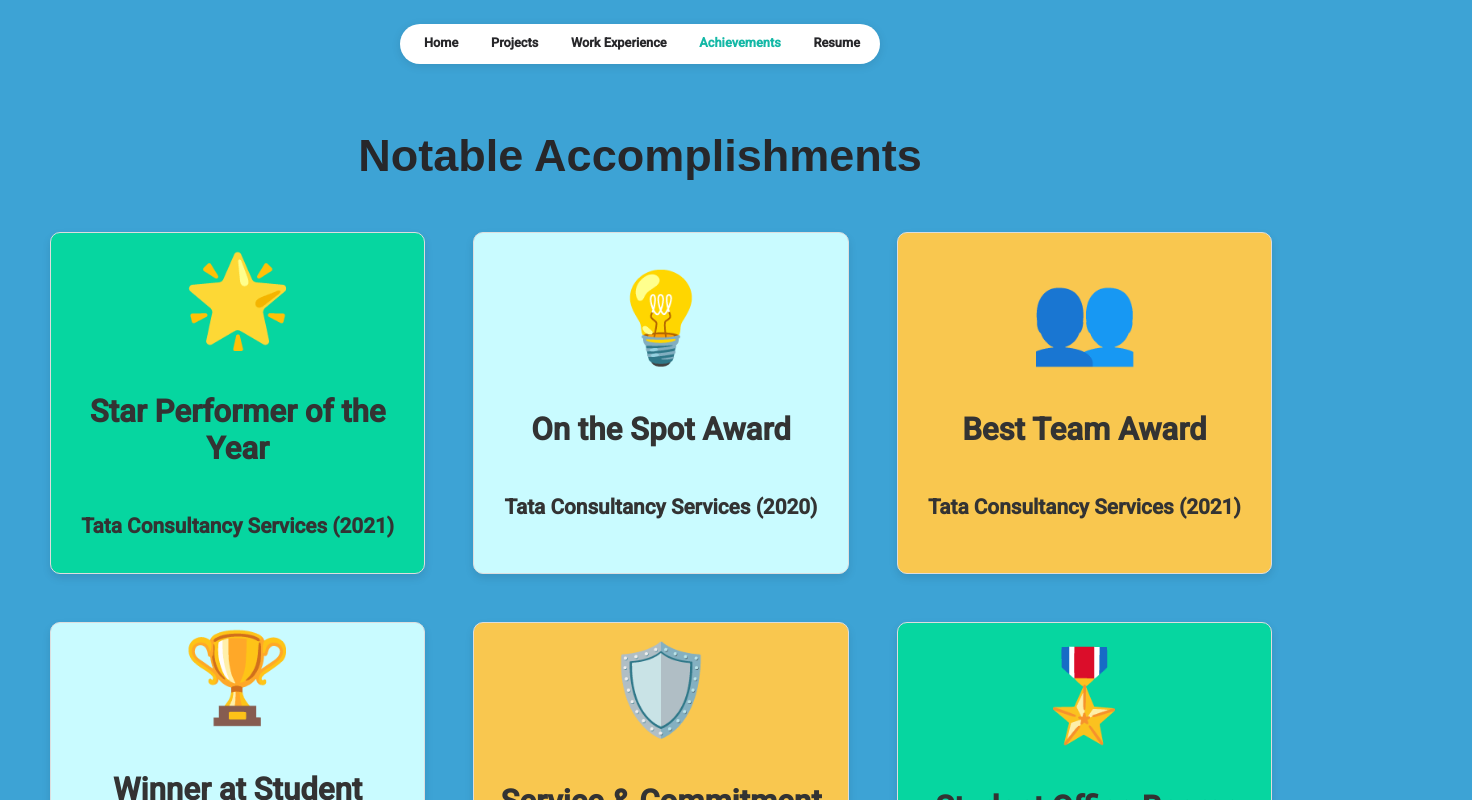
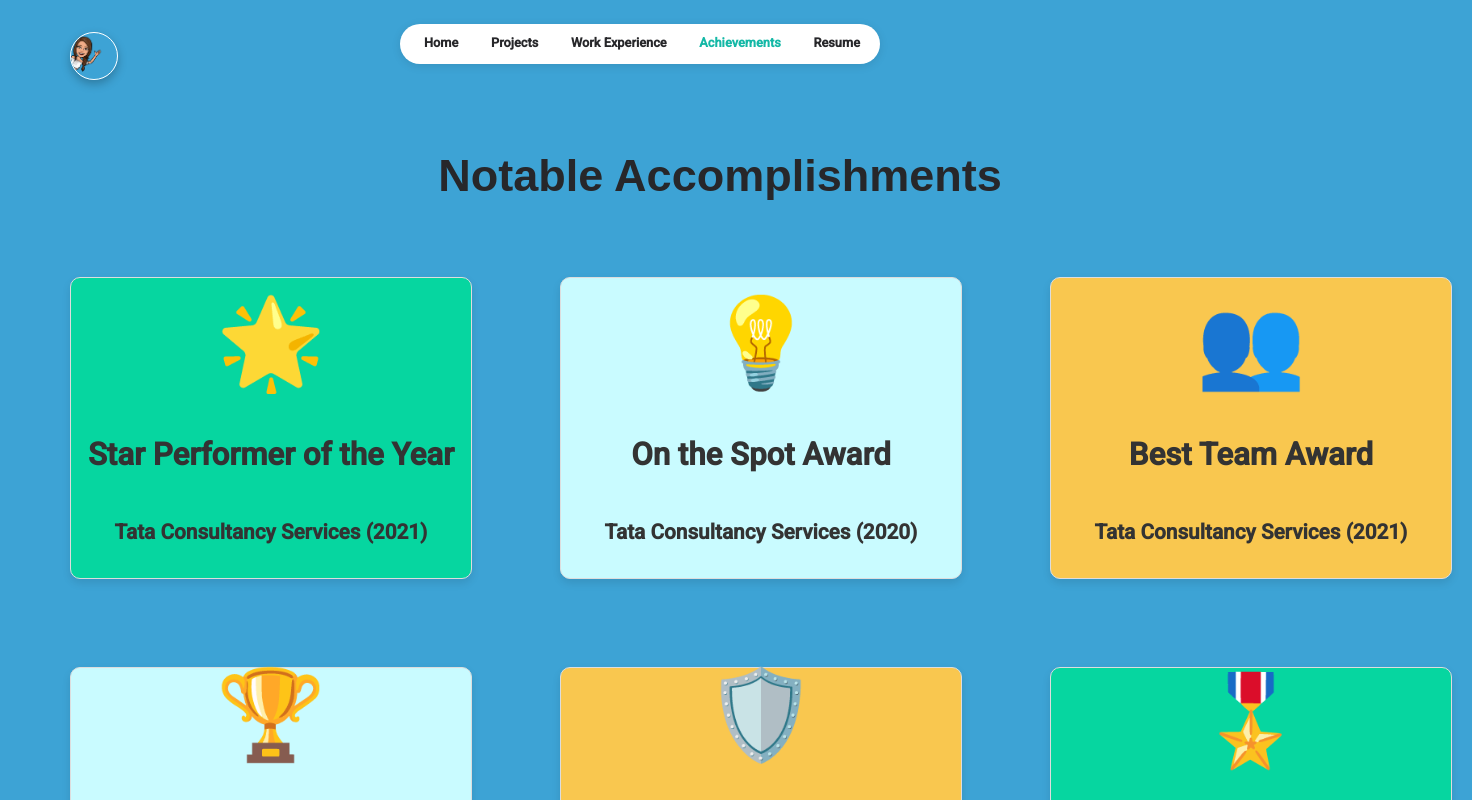
Before and after one commit to PrathibaRamesh/My-Portfolio, a React (Create React App) app: page /achievements in a window 1280 px wide. Shown: the top 800 px of the page, 1472 px wide, since content can reach past the window. Built offline with nearby package versions, Linux system fonts and the light colour scheme.

Commit message:
Description change and logo added to achievements

```diff
--- a/src/components/homepage/data/timelineElements.js
+++ b/src/components/homepage/data/timelineElements.js
@@ -4,7 +4,8 @@ const timelineElements = [
         title: "Bachelor's Degree, Engineering",
         location: "Anna University, India",
         description: "Graduated with a Bachelor's degree in Engineering with a GPA of 3.4 out of 4 at Anna University.",
-        buttonText: "Show More",
+        buttonText: "View Projects",
+        link: "/projects",
         date: "Aug 2013-July 2017",
         icon: "school",
         color: "blue",
@@ -16,6 +17,7 @@ const timelineElements = [
         location: "Tata Consultancy Services, India",
         description: "Developed and optimized front-end components with ReactJS and Redux, and migrated legacy applications to modern frameworks like ASP.Net MVC and AngularJS. Implemented CI/CD pipelines, scalable APIs with NodeJS, and optimized databases for enhanced system efficiency.",
         buttonText: "Details",
+        link: "/article/3",
         date: "Oct 2017-Nov 2021",
         icon: "work",
         color: "purple",
@@ -26,7 +28,8 @@ const timelineElements = [
         title: "Master's Degree, Computer Science",
         location: "San Francisco State University, CA",
         description: "Graduated with a Master's degree in Computer Sciencer with a GPA of 3.8 out of 4 at San Francisco State University(SFSU).",
-        buttonText: "Details",
+        buttonText: "View Projects",
+        link: "/projects",
         date: "Jan 2022-Dec 2023",
         icon: "school",
         color: "blue",
@@ -38,6 +41,7 @@ const timelineElements = [
         location: "KQED Public Media, CA",
         description: "Migrated business data from a legacy SQL- based CRM to MongoDB, enhancing efficiency and accessibility.Developed Python pipelines for seamless data synchronization and created Tableau dashboards to improve visualization and decision - making.",
         buttonText: "Details",
+        link: "/article/2",
         date: "July 2023-Dec 2023",
         icon: "work",
         color: "red",
@@ -49,6 +53,7 @@ const timelineElements = [
         location: "Cardinality.ai, MD",
         description: "Developed custom components with Form.io, designed RESTful APIs using Node.js, and built dynamic frontends with Angular. Optimized PostgreSQL views and collaborated with teams to deliver scalable, high-performance solutions.",
         buttonText: "Details",
+        link: "/article/1",
         date: "Feb 2024-present",
         icon: "work",
         color: "orange",
--- a/src/data/seo.jsx
+++ b/src/data/seo.jsx
@@ -2,7 +2,7 @@ const SEO = [
 	{
 		page: "home",
 		description:
-			"I am Prathiba Ramesh, a passionate and results-driven Software Engineer on the cusp of completing my master's degree in Computer Science. My journey in technology has been characterized by a relentless pursuit of excellence and a commitment to continuous learning.Throughout my career, I have honed my skills in software development, system architecture, and performance optimization. My proficiency spans a range of programming languages and I have a proven track record of designing and implementing scalable, efficient, and maintainable software systems.",
+			"I am Prathiba Ramesh, a passionate and results-driven Software Engineer with a master's degree in Computer Science. My journey in technology has been characterized by a relentless pursuit of excellence and a commitment to continuous learning. Throughout my career, I have honed my skills in software development, system architecture, and performance optimization. My proficiency spans a range of programming languages, and I have a proven track record of designing and implementing scalable, efficient, and maintainable software systems.",
 		keywords: [""],
 	},
 
--- a/src/data/user.js
+++ b/src/data/user.js
@@ -15,7 +15,7 @@ const INFO = {
 	homepage: {
 		title: "Software Engineer | FullStack Web developer",
 		description:
-			"I am Prathiba Ramesh, a passionate and results-driven Software Engineer on the cusp of completing my master's degree in Computer Science. My journey in technology has been characterized by a relentless pursuit of excellence and a commitment to continuous learning.Throughout my career, I have honed my skills in software development, system architecture, and performance optimization. My proficiency spans a range of programming languages and I have a proven track record of designing and implementing scalable, efficient, and maintainable software systems.",
+			"I am Prathiba Ramesh, a passionate and results-driven Software Engineer with a master's degree in Computer Science. My journey in technology has been characterized by a relentless pursuit of excellence and a commitment to continuous learning. Throughout my career, I have honed my skills in software development, system architecture, and performance optimization. My proficiency spans a range of programming languages, and I have a proven track record of designing and implementing scalable, efficient, and maintainable software systems.",
 	},
 
 	about: {
--- a/src/pages/achievements.jsx
+++ b/src/pages/achievements.jsx
@@ -133,13 +133,14 @@ const Achievements = () => {
             </Helmet>
             <div className="achievements-page">
                 <NavBar active="achievements" />
+                <div className="content-wrapper">
                     <h1 className="achievements-title">Notable Accomplishments</h1>
+                    <div className="achievements-logo-container">
+                        <div className="achievements-logo">
+                            <Logo width={46} />
+                        </div>
+                    </div>
                     <div className="achievements-container">
-                    {/*<div className="homepage-logo-container">*/}
-                    {/*    <div style={logoStyle}>*/}
-                    {/*        <Logo width={logoSize} link={false} />*/}
-                    {/*    </div>*/}
-                    {/*</div>*/}
                         {cards.map((card, index) => (
                             <div key={index} className="card">
                                 <div className="card-inner">
@@ -158,6 +159,7 @@ const Achievements = () => {
                     <br />
                     <br />
                 </div>
+            </div>
         </React.Fragment>
     );
 };
--- a/src/pages/homepage.jsx
+++ b/src/pages/homepage.jsx
@@ -199,7 +199,7 @@ const Homepage = () => {
                                             <h5 className="vertical-timeline-element-subtitle">{element.location}</h5>
                                             <p id="description">{element.description}</p>
                                             {showButton && (
-                                                <a className={`button ${isWorkIcon ? "workButton" : "schoolButton"}`} href="/">{element.buttonText}</a>)}
+                                                <a className={`button ${isWorkIcon ? "workButton" : "schoolButton"}`} href={element.link}>{element.buttonText}</a>)}
                                         </VerticalTimelineElement>
                                     );
                                 })}
--- a/src/pages/styles/achievements.css
+++ b/src/pages/styles/achievements.css
@@ -20,7 +20,7 @@
 /* Container for Cards */
 .achievements-container {
     display: grid;
-    grid-template-columns: repeat(3, 1fr); /* 3 cards per row */
+    grid-template-columns: repeat(3, minmax(400px, 1fr)); /* Dynamically adjust cards per row */
     gap: 90px;
     width: 100%;
     max-width: 1500px;
@@ -54,7 +54,7 @@
     flex-direction: column;
     justify-content: center;
     align-items: center;
-    padding: 20px;
+    /*padding: 20px;*/
     font-size: 1.3rem;
     font-weight: bold;
     color: #333;
@@ -74,7 +74,7 @@
     font-size: 1.2rem;
     font-weight: 400;
     line-height: 1.6;
-    padding: 20px;
+    padding: 10px;
     color: #444;
     background: linear-gradient(to bottom right, #ffffff, #f9f9f9);
     border-radius: 10px;
@@ -114,3 +114,19 @@
         grid-template-columns: 1fr; /* 1 card per row on very small screens */
     }
 }
+
+.achievements-logo-container {
+    display: flex;
+    justify-content: left;
+    padding-top: 25px;
+}
+
+.achievements-logo {
+    display: flex;
+    position: fixed;
+    border: 1px solid white;
+    border-radius: 50%;
+    box-shadow: 0px 4px 10px rgba(0, 0, 0, 0.25);
+    top: 4vh;
+    z-index: 999;
+}
```
Lines whose indentation alone changed are shown as unchanged.
